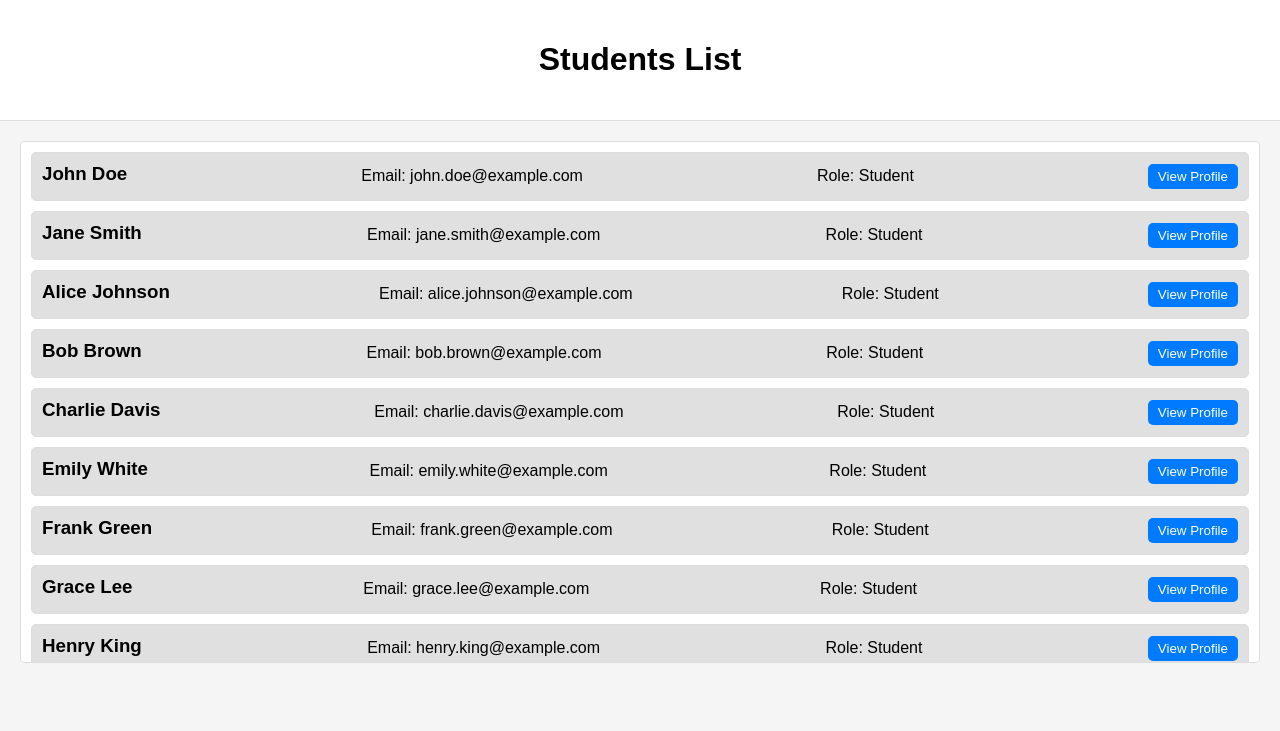
After one commit to nag2mani/CodingProfileTracker, a Flask app: page /profiles in a window 1280 px wide. The commit adds this page. Shown: the top 731 px of the page. Run offline with Flask 3, Linux system fonts and the light colour scheme.

Commit message:
added students list page

```diff
--- a/app.py
+++ b/app.py
@@ -97,6 +97,14 @@ def dashboard():
 
         return render_template('studentDashboard.html', user=user, leetcode_data=leetcode_data)
 
+@app.route('/profiles')
+def profiles():
+    return render_template('studentsList.html')
+
+@app.route('/studentAnalysis')
+def studentAnalysis():
+    return render_template('studentAnalysis.html')
+
 @app.route('/edit_profile', methods=['GET', 'POST'])
 def edit_profile():
     if 'email' not in session:
--- /dev/null
+++ b/static/css/studentsList.css
@@ -0,0 +1,54 @@
+body {
+    font-family: Arial, sans-serif;
+    margin: 0;
+    padding: 0;
+    background-color: #f5f5f5;
+}
+
+.header {
+    background-color: #fff;
+    padding: 20px;
+    text-align: center;
+    border-bottom: 1px solid #ddd;
+}
+
+.container {
+    padding: 20px;
+}
+
+.students-list {
+    max-height: 500px;
+    overflow-y: auto;
+    border: 1px solid #ddd;
+    border-radius: 5px;
+    background-color: #fff;
+    padding: 10px;
+}
+
+.student-card {
+    padding: 10px;
+    margin-bottom: 10px;
+    border: 1px solid #ddd;
+    border-radius: 5px;
+    background-color: #e0e0e0;
+    display: flex;
+    justify-content: space-between;
+    align-items: center;
+}
+
+.student-card h3 {
+    margin: 0 0 5px 0;
+}
+
+.student-card p {
+    margin: 0;
+}
+
+.view-profile-btn {
+    padding: 5px 10px;
+    background-color: #007bff;
+    color: #fff;
+    border: none;
+    border-radius: 5px;
+    cursor: pointer;
+}
--- /dev/null
+++ b/templates/studentsList.html
@@ -0,0 +1,136 @@
+<!DOCTYPE html>
+<html lang="en">
+<head>
+    <meta charset="UTF-8">
+    <meta name="viewport" content="width=device-width, initial-scale=1.0">
+    <title>Students List</title>
+    <link rel="stylesheet" type="text/css" href="{{ url_for('static', filename='css/studentsList.css') }}">
+</head>
+<body>
+
+    <div class="header">
+        <h1>Students List</h1>
+    </div>
+
+    <div class="container">
+        <div class="students-list">
+            <div class="student-card">
+                <h3>John Doe</h3>
+                <p>Email: john.doe@example.com</p>
+                <p>Role: Student</p>
+                <button class="view-profile-btn">View Profile</button>
+            </div>
+            <div class="student-card">
+                <h3>Jane Smith</h3>
+                <p>Email: jane.smith@example.com</p>
+                <p>Role: Student</p>
+                <button class="view-profile-btn">View Profile</button>
+            </div>
+            <div class="student-card">
+                <h3>Alice Johnson</h3>
+                <p>Email: alice.johnson@example.com</p>
+                <p>Role: Student</p>
+                <button class="view-profile-btn">View Profile</button>
+            </div>
+            <!-- Add more student cards as needed -->
+            <div class="student-card">
+                <h3>Bob Brown</h3>
+                <p>Email: bob.brown@example.com</p>
+                <p>Role: Student</p>
+                <button class="view-profile-btn">View Profile</button>
+            </div>
+            <div class="student-card">
+                <h3>Charlie Davis</h3>
+                <p>Email: charlie.davis@example.com</p>
+                <p>Role: Student</p>
+                <button class="view-profile-btn">View Profile</button>
+            </div>
+            <div class="student-card">
+                <h3>Emily White</h3>
+                <p>Email: emily.white@example.com</p>
+                <p>Role: Student</p>
+                <button class="view-profile-btn">View Profile</button>
+            </div>
+            <div class="student-card">
+                <h3>Frank Green</h3>
+                <p>Email: frank.green@example.com</p>
+                <p>Role: Student</p>
+                <button class="view-profile-btn">View Profile</button>
+            </div>
+            <div class="student-card">
+                <h3>Grace Lee</h3>
+                <p>Email: grace.lee@example.com</p>
+                <p>Role: Student</p>
+                <button class="view-profile-btn">View Profile</button>
+            </div>
+            <div class="student-card">
+                <h3>Henry King</h3>
+                <p>Email: henry.king@example.com</p>
+                <p>Role: Student</p>
+                <button class="view-profile-btn">View Profile</button>
+            </div>
+            <div class="student-card">
+                <h3>Ivy Scott</h3>
+                <p>Email: ivy.scott@example.com</p>
+                <p>Role: Student</p>
+                <button class="view-profile-btn">View Profile</button>
+            </div>
+            <div class="student-card">
+                <h3>Jack Turner</h3>
+                <p>Email: jack.turner@example.com</p>
+                <p>Role: Student</p>
+                <button class="view-profile-btn">View Profile</button>
+            </div>
+            <div class="student-card">
+                <h3>Kate Wilson</h3>
+                <p>Email: kate.wilson@example.com</p>
+                <p>Role: Student</p>
+                <button class="view-profile-btn">View Profile</button>
+            </div>
+            <div class="student-card">
+                <h3>Liam Young</h3>
+                <p>Email: liam.young@example.com</p>
+                <p>Role: Student</p>
+                <button class="view-profile-btn">View Profile</button>
+            </div>
+            <div class="student-card">
+                <h3>Mia Brown</h3>
+                <p>Email: mia.brown@example.com</p>
+                <p>Role: Student</p>
+                <button class="view-profile-btn">View Profile</button>
+            </div>
+            <div class="student-card">
+                <h3>Noah Clark</h3>
+                <p>Email: noah.clark@example.com</p>
+                <p>Role: Student</p>
+                <button class="view-profile-btn">View Profile</button>
+            </div>
+            <div class="student-card">
+                <h3>Olivia Adams</h3>
+                <p>Email: olivia.adams@example.com</p>
+                <p>Role: Student</p>
+                <button class="view-profile-btn">View Profile</button>
+            </div>
+            <div class="student-card">
+                <h3>Paul Baker</h3>
+                <p>Email: paul.baker@example.com</p>
+                <p>Role: Student</p>
+                <button class="view-profile-btn">View Profile</button>
+            </div>
+            <div class="student-card">
+                <h3>Quinn Carter</h3>
+                <p>Email: quinn.carter@example.com</p>
+                <p>Role: Student</p>
+                <button class="view-profile-btn">View Profile</button>
+            </div>
+            <div class="student-card">
+                <h3>Rachel Evans</h3>
+                <p>Email: rachel.evans@example.com</p>
+                <p>Role: Student</p>
+                <button class="view-profile-btn">View Profile</button>
+            </div>
+        </div>
+    </div>
+
+</body>
+</html>
--- a/templates/teacherDashboard.html
+++ b/templates/teacherDashboard.html
@@ -23,7 +23,7 @@
     <div class="container">
         <div class="sidebar">
             <a href="#">Home</a>
-            <a href="/studentProfile">Student Profiles</a>
+            <a href="/profiles">Student Profiles</a>
             <a href="#">Assignments & Questions</a>
             <a href="/studentAnalysis">Reports & Insights</a>
             <p><a href="/edit_profile">Edit Profile</a></p>
```
Also changed, not shown: static/css/studentDashboard.css (+94 -167 lines), templates/studentDashboard.html (+3 -4 lines), templates/styles.css (deleted).
